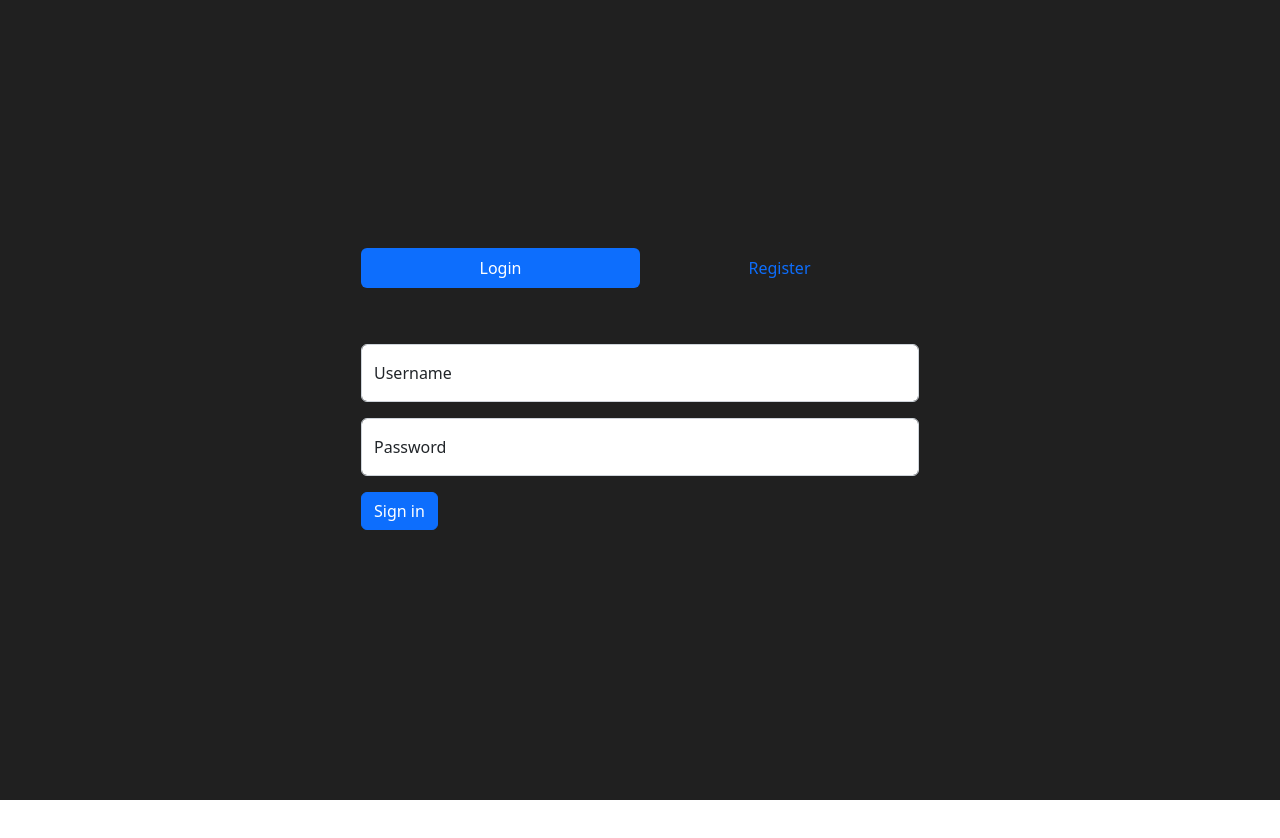
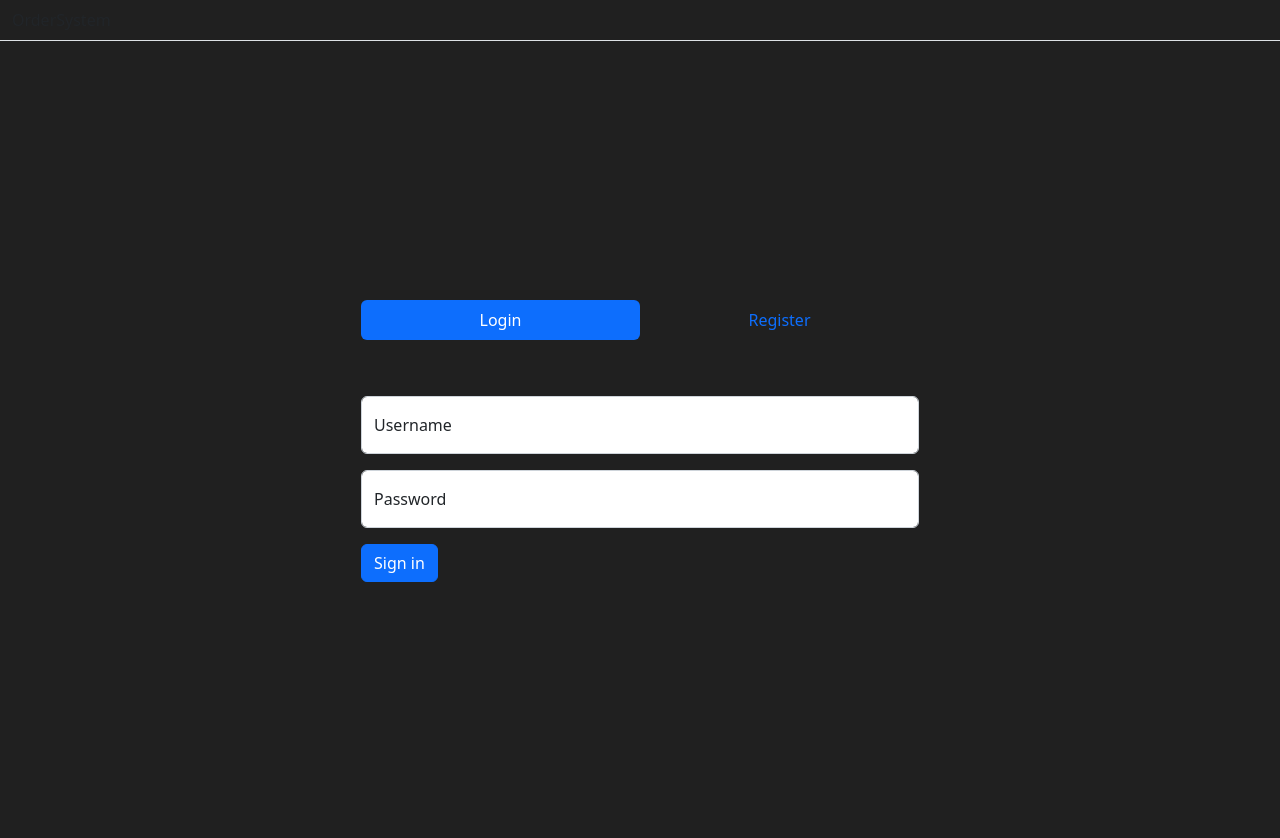
Before and after one commit to Hrenaki/OrderSystem, a React (Create React App) app in the folder OrderSystem.Frontend/: page / in a window 1280 px wide. Shown: the top 838 px of the page. Before the commit the page ends 800 px from the top, so only its background shows below. Built offline with nearby package versions, Linux system fonts and the light colour scheme.

Commit message:
Background fix on the order page

```diff
--- a/OrderSystem.Frontend/src/App.tsx
+++ b/OrderSystem.Frontend/src/App.tsx
@@ -9,8 +9,13 @@ function App() {
   console.log(isLogged);
 
   return (
-    <div className='vh-100' style={{ backgroundColor: '#202020' }}>
-      <div className="container d-flex justify-content-center h-100">
+    <div style={{ backgroundColor: '#202020' }}>
+    <header>
+      <nav className='navbar navbar-expand-sm navbar-toggleable-sm navbar-light border-bottom mb-3'>
+        <div className='container-fluid'>OrderSystem</div>
+      </nav>
+    </header>
+      <div className="container d-flex justify-content-center vh-100 pb-3">
         {isLogged ? <MainPanel /> : <LoginRegisterPanel backgroundColor={'#FFFFFF'} />}
       </div>
     </div>
```
